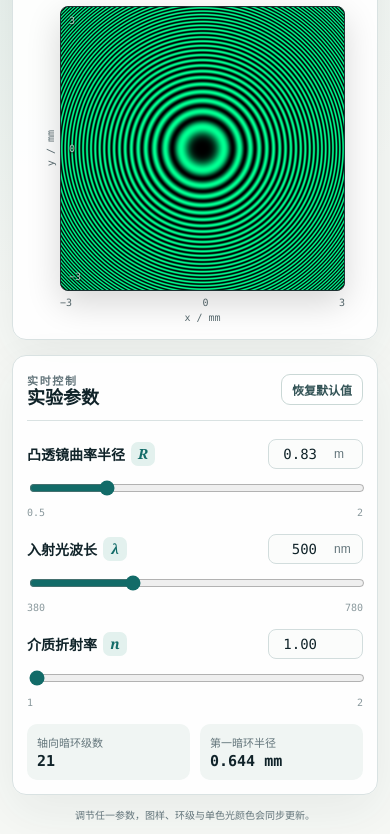
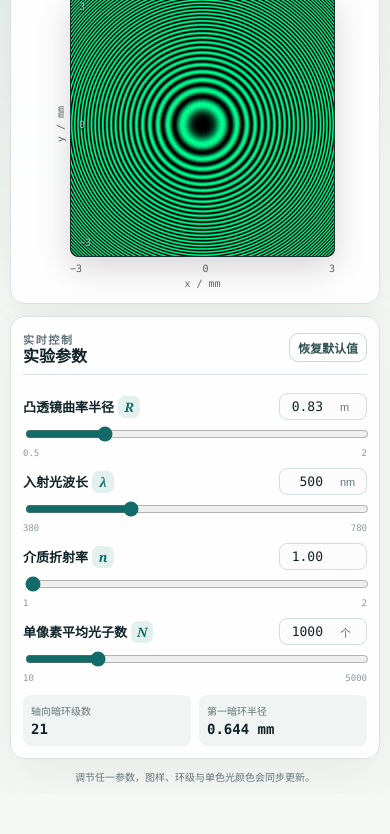
Before and after one commit to zz2006-11/newton-rings, a plain HTML site: page index.html in a window 390 px wide. Shown: the part 230-1064 px from the top of the page. After the commit the page ends 1024 px from the top, so only its background shows below. Drawn offline with Linux system fonts and the light colour scheme.

Commit message:
Update index.html

```diff
--- a/index.html
+++ b/index.html
@@ -55,12 +55,12 @@
     footer{padding:17px 0 0;color:var(--muted);text-align:center;font-size:12px}
     button:focus-visible,input:focus-visible{outline:3px solid rgba(18,107,104,.24);outline-offset:2px}
 
-    /* ================= 桌面端：右侧面板放大 ================= */
+    /* ================= 桌面端放大 ================= */
     @media(min-width:941px){
       .controls-card .eyebrow{font-size:15px}
       .controls-card .heading h2{font-size:26px}
       .controls-card .reset{font-size:15px;padding:10px 15px;border-radius:10px}
-      .controls-card .controls{gap:32px;margin-top:28px}
+      .controls-card .controls{gap:28px;margin-top:28px}
       .controls-card .label{font-size:19px}
       .controls-card .symbol{min-width:34px;height:34px;font-size:19px;border-radius:9px}
       .controls-card .number{border-radius:10px}
@@ -77,47 +77,48 @@
     @media(max-width:940px) and (min-width:681px){
       .workspace{grid-template-columns:1fr;}
       .controls-card{order:-1;}
-      .controls{grid-template-columns:repeat(3,1fr);gap:24px;}
+      .controls{grid-template-columns:repeat(2,1fr);gap:24px;}
       .row{align-items:flex-start;flex-direction:column;}
     }
 
-    /* ================= 手机端：强制分离，紧凑布局 ================= */
+    /* ================= 手机端：极致紧凑 ================= */
     @media(max-width:680px){
-      .shell{padding:12px;}
-      .top{margin-bottom:15px;align-items:flex-start;flex-direction:column;gap:10px;}
-      .top h1{font-size:24px;}
-      .card{border-radius:14px;padding:14px;}
+      .shell{padding:10px;}
+      .top{margin-bottom:12px;align-items:flex-start;flex-direction:column;gap:8px;}
+      .top h1{font-size:22px;}
+      .card{border-radius:14px;padding:12px;}
 
       /* 强制图样在上，参数在下 */
-      .workspace{display:flex;flex-direction:column;gap:15px;}
+      .workspace{display:flex;flex-direction:column;gap:12px;}
       .controls-card{order:0;}
 
-      /* 图样卡片：居中且限制最大宽度，防止撑爆 */
-      .plot-wrap{width:100%;max-width:300px;margin:0 auto;grid-template-columns:15px minmax(0,1fr);grid-template-rows:minmax(0,1fr) 18px 16px;}
+      /* 图样卡片：居中且限制最大宽度 */
+      .plot-wrap{width:100%;max-width:280px;margin:0 auto;grid-template-columns:15px minmax(0,1fr);grid-template-rows:minmax(0,1fr) 18px 16px;}
       .ylabel,.xlabel,.xticks,.yticks{font-size:10px;}
-      .heading{flex-direction:column;align-items:flex-start;gap:8px;}
+      .heading{flex-direction:column;align-items:flex-start;gap:6px;}
       .heading h2{font-size:15px;line-height:1.2;}
       .heading p{font-size:11px;margin-top:2px;}
       .wave-chip{font-size:11px;padding:5px 10px;}
 
-      /* 控制卡片：字号和元素缩小 */
-      .control-head{padding-bottom:10px;align-items:center;flex-direction:row;}
-      .controls-card .heading h2{font-size:18px;}
-      .controls-card .reset{font-size:12px;padding:6px 10px;}
-      .controls{gap:16px;margin-top:16px;grid-template-columns:1fr;}
+      /* 控制卡片：极限压榨空间 */
+      .control-head{padding-bottom:8px;align-items:center;flex-direction:row;}
+      .controls-card .heading h2{font-size:16px;}
+      .controls-card .reset{font-size:12px;padding:5px 8px;}
+      .controls{gap:10px;margin-top:10px;grid-template-columns:1fr;}
+      .group{gap:4px;}
       .row{align-items:center;flex-direction:row;}
-      .controls-card .label{font-size:14px;gap:6px;}
-      .controls-card .symbol{min-width:24px;height:24px;font-size:14px;}
-      .controls-card .number input{width:65px;font-size:14px;padding:6px 2px 6px 6px;}
-      .controls-card .number span{font-size:12px;min-width:28px;padding-right:6px;}
-      .controls-card .limits{font-size:10px;}
+      .controls-card .label{font-size:13px;gap:4px;}
+      .controls-card .symbol{min-width:22px;height:22px;font-size:13px;}
+      .controls-card .number input{width:60px;font-size:13px;padding:5px 2px 5px 6px;}
+      .controls-card .number span{font-size:11px;min-width:26px;padding-right:4px;}
+      .controls-card .limits{font-size:9px;}
 
-      .metrics{margin-top:16px;gap:10px;}
-      .metrics div{padding:10px;border-radius:10px;}
-      .metrics span{font-size:11px;margin-bottom:2px;}
-      .metrics strong{font-size:15px;}
+      .metrics{margin-top:12px;gap:8px;}
+      .metrics div{padding:8px;border-radius:8px;}
+      .metrics span{font-size:10px;margin-bottom:2px;}
+      .metrics strong{font-size:14px;}
 
-      footer{padding-top:12px;font-size:10px;}
+      footer{padding-top:10px;font-size:10px;}
     }
   </style>
 </head>
@@ -177,6 +178,15 @@
             <input class="range" id="index" type="range" min="1" max="2" step="0.01" value="1">
             <div class="limits"><span>1</span><span>2</span></div>
           </div>
+          <!-- 新增：光子数控制 -->
+          <div class="group">
+            <div class="row">
+              <label class="label" for="photons"><span>单像素平均光子数</span><span class="symbol">N</span></label>
+              <div class="number"><input id="photonsNumber" type="number" min="10" max="5000" step="10" value="1000" aria-label="光子数数值"><span>个</span></div>
+            </div>
+            <input class="range" id="photons" type="range" min="10" max="5000" step="10" value="1000">
+            <div class="limits"><span>10</span><span>5000</span></div>
+          </div>
         </div>
         <div class="metrics" aria-live="polite">
           <div><span>轴向暗环级数</span><strong id="order">21</strong></div>
@@ -189,16 +199,138 @@
   </main>
   <script>
     (() => {
-      const SIZE=620,L=0.003,canvas=document.getElementById('plot'),ctx=canvas.getContext('2d',{alpha:false});
-      const controls={radius:document.getElementById('radius'),wavelength:document.getElementById('wavelength'),index:document.getElementById('index')};
-      const numbers={radius:document.getElementById('radiusNumber'),wavelength:document.getElementById('wavelengthNumber'),index:document.getElementById('indexNumber')};
-      const defaults={radius:.83,wavelength:500,index:1}; let pending=0;
-      function rgb(w){let r=0,g=0,b=0;if(w<440){r=(440-w)/60;b=1}else if(w<490){g=(w-440)/50;b=1}else if(w<510){g=1;b=(510-w)/20}else if(w<580){r=(w-510)/70;g=1}else if(w<645){r=1;g=(645-w)/65}else r=1;const f=w<420?.3+.7*(w-380)/40:w<=700?1:.3+.7*(780-w)/80;return [r,g,b].map(v=>Math.round(255*Math.pow(Math.max(0,v*f),.8)))}
-      function value(name){return Number(controls[name].value)}
-      function draw(){pending=0;const R=value('radius'),wlNm=value('wavelength'),n=value('index'),wl=wlNm*1e-9,c=rgb(wlNm),image=ctx.createImageData(SIZE,SIZE),d=image.data,span=L*2;for(let y=0;y<SIZE;y++){const py=L-y/(SIZE-1)*span;for(let x=0;x<SIZE;x++){const px=-L+x/(SIZE-1)*span,phase=2*Math.PI*n*(px*px+py*py)/(R*wl),I=(1-Math.cos(phase))/2,o=(y*SIZE+x)*4;d[o]=Math.round(c[0]*I);d[o+1]=Math.round(c[1]*I);d[o+2]=Math.round(c[2]*I);d[o+3]=255}}ctx.putImageData(image,0,0);const chip=document.getElementById('waveChip');chip.style.color=`rgb(${c.join(',')})`;chip.style.borderColor=`rgba(${c.join(',')},.45)`;chip.querySelector('i').style.background=`rgb(${c.join(',')})`;chip.querySelector('span').textContent=`${wlNm.toFixed(0)} nm`;document.getElementById('order').textContent=Math.floor(n*L*L/(R*wl));document.getElementById('firstRadius').textContent=`${(Math.sqrt(R*wl/n)*1000).toFixed(3)} mm`;canvas.setAttribute('aria-label',`波长${wlNm.toFixed(0)}纳米、曲率半径${R.toFixed(2)}米、折射率${n.toFixed(2)}的反射式牛顿环图样`)}
-      function schedule(){if(!pending)pending=requestAnimationFrame(draw)}
-      Object.keys(controls).forEach(name=>{controls[name].addEventListener('input',()=>{numbers[name].value=name==='wavelength'?Number(controls[name].value).toFixed(0):Number(controls[name].value).toFixed(2);schedule()});numbers[name].addEventListener('change',()=>{const min=Number(controls[name].min),max=Number(controls[name].max),v=Math.min(max,Math.max(min,Number(numbers[name].value)));if(Number.isFinite(v)){controls[name].value=String(v);numbers[name].value=name==='wavelength'?v.toFixed(0):v.toFixed(2);schedule()}})});
-      document.getElementById('reset').addEventListener('click',()=>{Object.keys(defaults).forEach(name=>{controls[name].value=String(defaults[name]);numbers[name].value=name==='wavelength'?defaults[name].toFixed(0):defaults[name].toFixed(2)});schedule()});draw();
+      const SIZE = 620, L = 0.003;
+      const canvas = document.getElementById('plot'), ctx = canvas.getContext('2d', { alpha: false });
+
+      // 增加 photons 参数
+      const controls = {
+        radius: document.getElementById('radius'),
+        wavelength: document.getElementById('wavelength'),
+        index: document.getElementById('index'),
+        photons: document.getElementById('photons')
+      };
+      const numbers = {
+        radius: document.getElementById('radiusNumber'),
+        wavelength: document.getElementById('wavelengthNumber'),
+        index: document.getElementById('indexNumber'),
+        photons: document.getElementById('photonsNumber')
+      };
+      const defaults = { radius: 0.83, wavelength: 500, index: 1, photons: 1000 };
+      let pending = 0;
+
+      function rgb(w) {
+        let r = 0, g = 0, b = 0;
+        if (w < 440) { r = (440 - w) / 60; b = 1 }
+        else if (w < 490) { g = (w - 440) / 50; b = 1 }
+        else if (w < 510) { g = 1; b = (510 - w) / 20 }
+        else if (w < 580) { r = (w - 510) / 70; g = 1 }
+        else if (w < 645) { r = 1; g = (645 - w) / 65 }
+        else r = 1;
+        const f = w < 420 ? 0.3 + 0.7 * (w - 380) / 40 : w <= 700 ? 1 : 0.3 + 0.7 * (780 - w) / 80;
+        return [r, g, b].map(v => Math.round(255 * Math.pow(Math.max(0, v * f), 0.8)));
+      }
+
+      function value(name) { return Number(controls[name].value); }
+
+      // 快速泊松/高斯随机数生成器（模拟量子散粒噪声）
+      function getNoisyIntensity(lambda) {
+        if (lambda <= 0) return 0;
+        if (lambda < 30) {
+          // Knuth 算法（适用于较小值）
+          let L = Math.exp(-lambda), k = 0, p = 1;
+          do { k++; p *= Math.random(); } while (p > L);
+          return k - 1;
+        } else {
+          // 中心极限定理近似正态分布（比Box-Muller快，适合大样本）
+          let noise = (Math.random() + Math.random() + Math.random() + Math.random() + Math.random() + Math.random() - 3) * 1.4142;
+          return Math.max(0, Math.round(lambda + noise * Math.sqrt(lambda)));
+        }
+      }
+
+      function draw() {
+        pending = 0;
+        const R = value('radius');
+        const wlNm = value('wavelength');
+        const n = value('index');
+        const photons = value('photons'); // 获取光子数
+        const wl = wlNm * 1e-9;
+        const c = rgb(wlNm);
+
+        const image = ctx.createImageData(SIZE, SIZE);
+        const d = image.data;
+        const span = L * 2;
+
+        for (let y = 0; y < SIZE; y++) {
+          const py = L - y / (SIZE - 1) * span;
+          for (let x = 0; x < SIZE; x++) {
+            const px = -L + x / (SIZE - 1) * span;
+            const phase = 2 * Math.PI * n * (px * px + py * py) / (R * wl);
+
+            // 理论连续光强 [0, 1]
+            const I = (1 - Math.cos(phase)) / 2;
+
+            // 加入光子散粒噪声：期望光子数为 I * photons
+            const expectedPhotons = I * photons;
+            const actualPhotons = getNoisyIntensity(expectedPhotons);
+
+            // 计算显示亮度（归一化到 0~1，并且限制最大值为1）
+            const V = Math.min(1, actualPhotons / photons);
+
+            const o = (y * SIZE + x) * 4;
+            d[o]     = Math.round(c[0] * V);
+            d[o + 1] = Math.round(c[1] * V);
+            d[o + 2] = Math.round(c[2] * V);
+            d[o + 3] = 255;
+          }
+        }
+        ctx.putImageData(image, 0, 0);
+
+        const chip = document.getElementById('waveChip');
+        chip.style.color = `rgb(${c.join(',')})`;
+        chip.style.borderColor = `rgba(${c.join(',')},.45)`;
+        chip.querySelector('i').style.background = `rgb(${c.join(',')})`;
+        chip.querySelector('span').textContent = `${wlNm.toFixed(0)} nm`;
+
+        document.getElementById('order').textContent = Math.floor(n * L * L / (R * wl));
+        document.getElementById('firstRadius').textContent = `${(Math.sqrt(R * wl / n) * 1000).toFixed(3)} mm`;
+        canvas.setAttribute('aria-label', `波长${wlNm.toFixed(0)}纳米、曲率半径${R.toFixed(2)}米、折射率${n.toFixed(2)}、光子数${photons}的反射式牛顿环图样`);
+      }
+
+      function schedule() {
+        if (!pending) pending = requestAnimationFrame(draw);
+      }
+
+      Object.keys(controls).forEach(name => {
+        controls[name].addEventListener('input', () => {
+          numbers[name].value = (name === 'wavelength' || name === 'photons')
+            ? Number(controls[name].value).toFixed(0)
+            : Number(controls[name].value).toFixed(2);
+          schedule();
+        });
+        numbers[name].addEventListener('change', () => {
+          const min = Number(controls[name].min), max = Number(controls[name].max);
+          const v = Math.min(max, Math.max(min, Number(numbers[name].value)));
+          if (Number.isFinite(v)) {
+            controls[name].value = String(v);
+            numbers[name].value = (name === 'wavelength' || name === 'photons')
+              ? v.toFixed(0)
+              : v.toFixed(2);
+            schedule();
+          }
+        });
+      });
+
+      document.getElementById('reset').addEventListener('click', () => {
+        Object.keys(defaults).forEach(name => {
+          controls[name].value = String(defaults[name]);
+          numbers[name].value = (name === 'wavelength' || name === 'photons')
+            ? defaults[name].toFixed(0)
+            : defaults[name].toFixed(2);
+        });
+        schedule();
+      });
+
+      draw();
     })();
   </script>
 </body>
```
